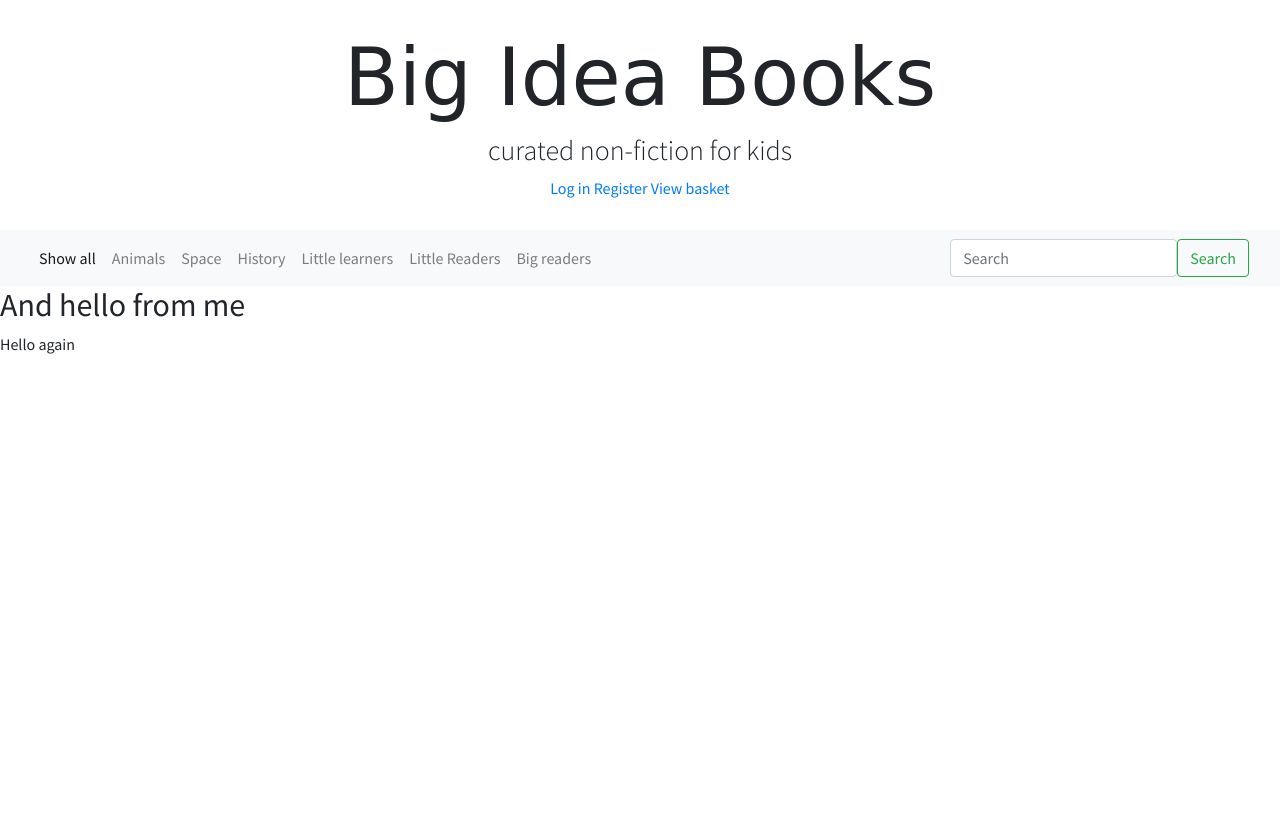
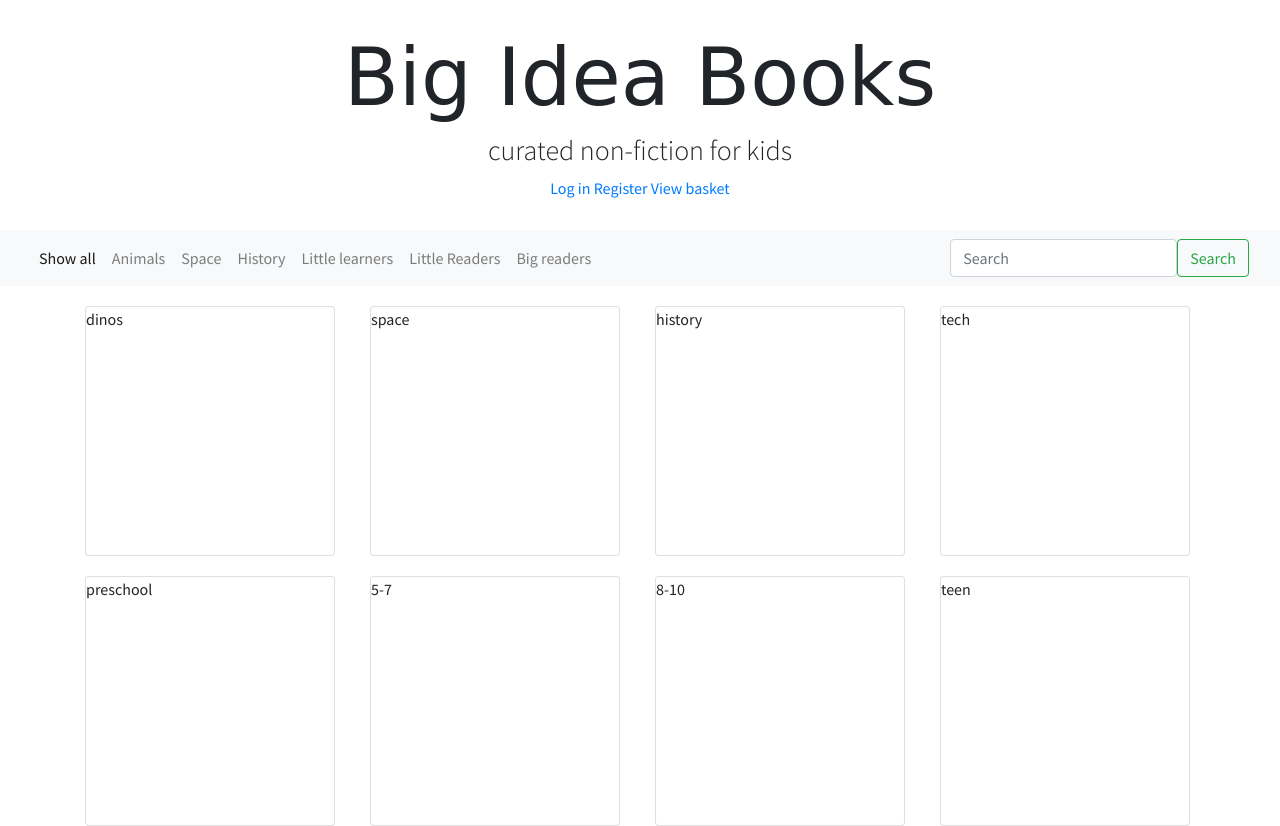
Before and after one commit to mcglasp/ms4-big-idea-books, a Django app: page / in a window 1280 px wide. Before the commit the page ends 354 px from the top, so only its background shows below. Run offline with Django 3.2, Linux system fonts and the light colour scheme; some libraries are stand-ins or nearby versions; some web fonts are replaced.

```diff
--- a/home/templates/home/index.html
+++ b/home/templates/home/index.html
@@ -1,8 +1,34 @@
 {% extends "base.html" %}
 {% load static %}
-{% block subhead %}
-<h2>And hello from me</h2>
+{% block content %}
+<div class="container">
+    <div class="row" id="category">
+        <div class="col-sm-3 col-xs-6">
+            <div class="card home-card">dinos</div>
+        </div>
+        <div class="col-sm-3 col-xs-6">
+            <div class="card home-card">space</div>
+        </div>
+        <div class="col-sm-3 col-xs-6">
+            <div class="card home-card">history</div>
+        </div>
+        <div class="col-sm-3 col-xs-6">
+            <div class="card home-card">tech</div>
+        </div>
+    </div>
+    <div class="row" id="age">
+        <div class="col-sm-3 col-xs-6">
+            <div class="card home-card">preschool</div>
+        </div>
+        <div class="col-sm-3 col-xs-6">
+            <div class="card home-card">5-7</div>
+        </div>
+        <div class="col-sm-3 col-xs-6">
+            <div class="card home-card">8-10</div>
+        </div>
+        <div class="col-sm-3 col-xs-6">
+            <div class="card home-card">teen</div>
+        </div>
+    </div>
+</div>
 {% endblock %}
-{% block content %}
-<p>Hello again</p>
-{% endblock %}
--- a/ms4/settings.py
+++ b/ms4/settings.py
@@ -17,6 +17,7 @@ from pathlib import Path
 
 # Build paths inside the project like this: BASE_DIR / 'subdir'.
 BASE_DIR = Path(__file__).resolve().parent.parent
+
 
 
 # Quick-start development settings - unsuitable for production
@@ -133,6 +134,7 @@ else:
     }
 
 
+
 # Password validation
 # https://docs.djangoproject.com/en/3.2/ref/settings/#auth-password-validators
 
--- a/static/css/base.css
+++ b/static/css/base.css
@@ -156,3 +156,13 @@ h3 {
     bottom: 185px;
     left: 130px;
 } */
+
+.home-card {
+  height: 250px;
+  width: 250px;
+  margin-top: 20px;
+}
+
+@media screen and (min-width: 480px)  {
+
+}
```
